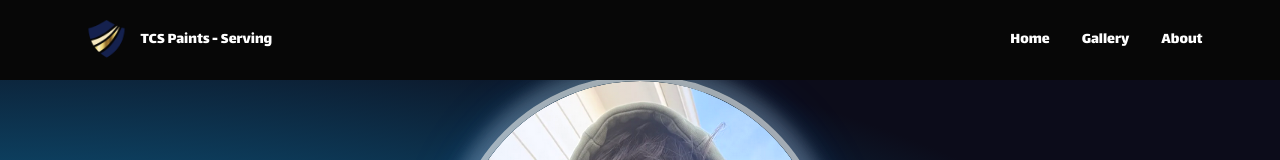
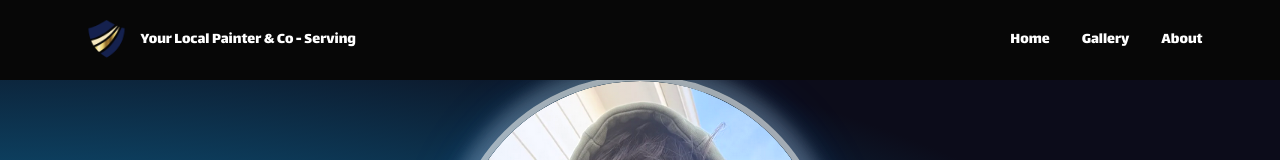
Before and after one commit to NikitaaOvramenko/TCS---Paints, a React (Vite) app in the folder TCS-Paint/: page / in a window 1280 px wide. Shown: the top 160 px of the page. Built offline with nearby package versions, Linux system fonts and the light colour scheme.

Commit message:
new name

```diff
--- a/TCS-Paint/src/NavBar.tsx
+++ b/TCS-Paint/src/NavBar.tsx
@@ -31,7 +31,7 @@ export default function NavBar() {
                     style={{ animation: "rollUp 300ms ease-out" }}
                     className="rollUp text-left text-base"
                   >
-                    TCS Paints - Serving {city}
+                    Your Local Painter & Co - Serving {city}
                   </p>
                 )}
 
```
